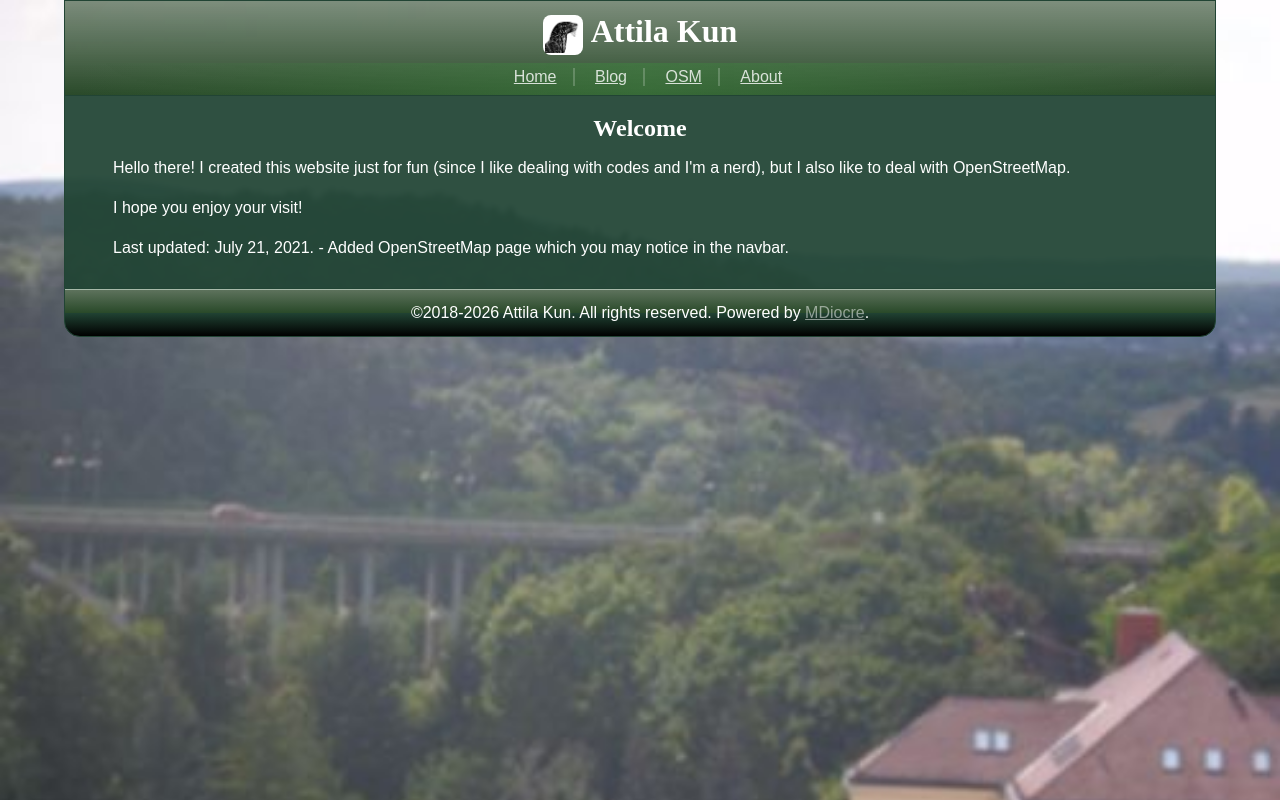
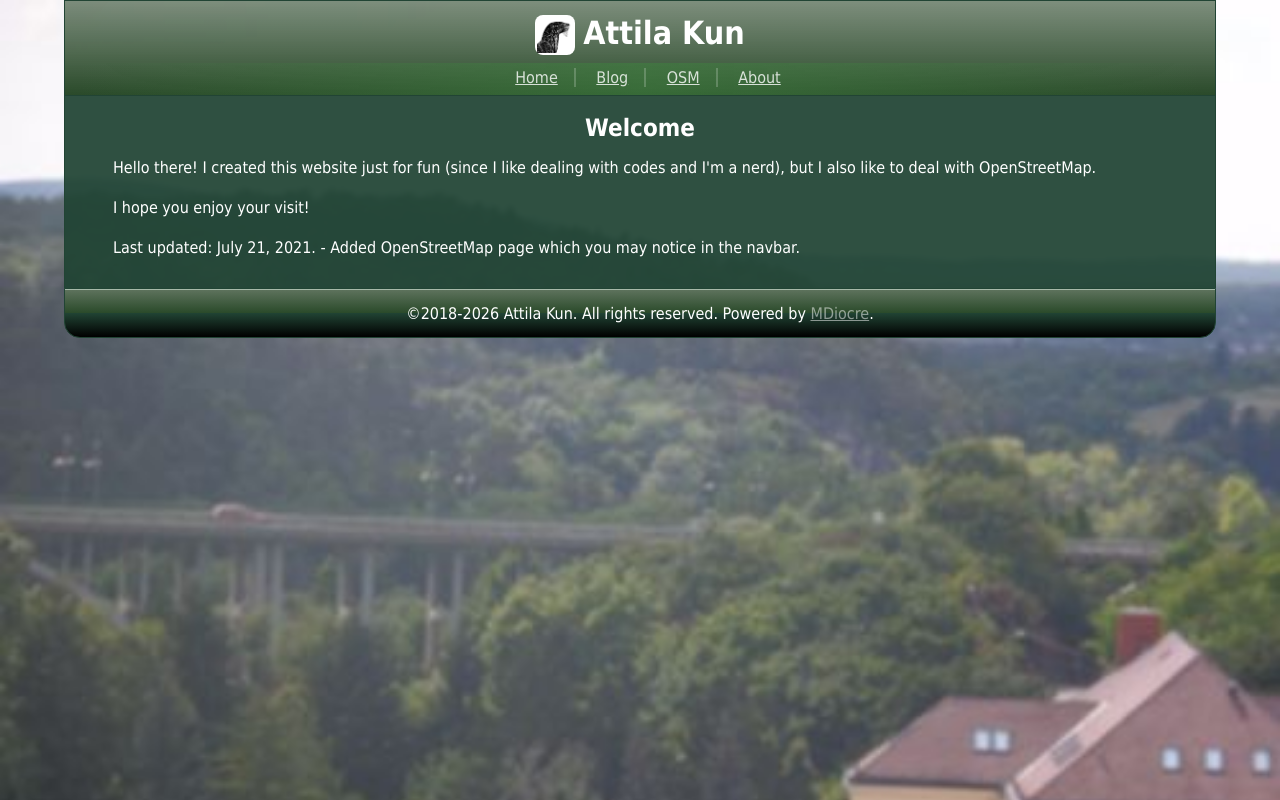
Before and after one commit to attilakundev/attilakundev-website, a plain HTML site: page index.html in a window 1280 px wide. Drawn offline with Linux system fonts and the light colour scheme.

Commit message:
Change font-family to include Tahoma and Verdana

```diff
--- a/style.css
+++ b/style.css
@@ -23,13 +23,13 @@ hr {
 /* begin basic layout */
 /* base style */
 html {
-	font-family: sans-serif;
+	font-family: tahoma, verdana, arial, helvetica, sans-serif;
 	background-image: url('img/background.jpg');
 	background-attachment: fixed;
 	background-size: cover;
 }
 h1,h2,h3,h4,h5,h6 {
-	font-family: serif;
+	font-family: tahoma, verdana, arial, helvetica, sans-serif;
 }
 a {
 	color: inherit;
```
